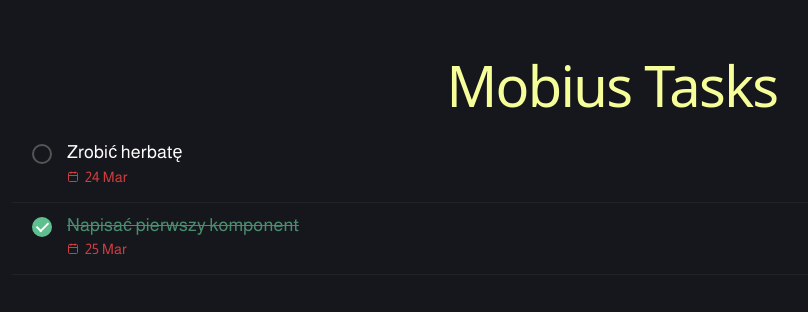
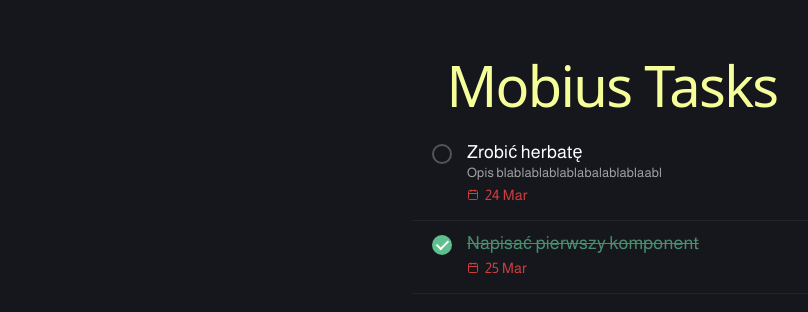
Before and after one commit to mobius-group-project/mobius, a React (Vite) app: page / in a window 1280 px wide. Shown: the top 312 px of the page, without its empty margins (28-836 px from the left). Built offline with nearby package versions, Linux system fonts and the light colour scheme.

Commit message:
MG-6: implement TaskList component

```diff
--- a/src/App.tsx
+++ b/src/App.tsx
@@ -1,4 +1,4 @@
-import TaskItem, { type ITask } from './components/taskSystem/TaskItem';
+import TaskList from './components/taskSystem/TaskList';
 import { useTasks } from './hooks/useTasks';
 
 function App() {
@@ -9,9 +9,10 @@ const { tasks, toggleTask } = useTasks();
       <h1 style={{ color: 'var(--color-primary)' }}>Mobius Tasks</h1>
 
       <div className="task-list">
-        {tasks.map(t => (
-          <TaskItem key={t.id} task={t} onToggle={() => toggleTask(t.id)} />
-        ))}
+       <TaskList
+        tasks={tasks}
+        onToggleTask={toggleTask}
+      />
       </div>
     </main>
   );
--- a/src/components/taskSystem/TaskItem.tsx
+++ b/src/components/taskSystem/TaskItem.tsx
@@ -7,6 +7,7 @@ export interface ITask {
   title: string;
   isDone: boolean;
   deadline: string;
+  description?: string;
 }
 
 interface Props {
@@ -29,6 +30,12 @@ const TaskItem: React.FC<Props> = ({ task, onToggle }) => {
           {task.title}
         </span>
 
+        {task.description && (
+         <p className="task-description">
+             {task.description}
+        </p>
+  )}
+
         <div className="task-deadline">
           <Calendar size={12} className="calendar-icon" />
           <span className="deadline-date">{task.deadline}</span>
--- a/src/components/taskSystem/TaskList.tsx
+++ b/src/components/taskSystem/TaskList.tsx
@@ -0,0 +1,31 @@
+import React from 'react';
+import TaskItem, { type ITask } from './TaskItem';
+import './styles/TaskList.css';
+
+interface Props {
+  tasks: ITask[];
+  onToggleTask: (id: string) => void;
+}
+
+const TaskList: React.FC<Props> = ({ tasks, onToggleTask }) => {
+  return (
+    <div className="task-list">
+      {tasks.length > 0 ? (
+        tasks.map((task) => (
+          <TaskItem
+            key={task.id}
+            task={task}
+            onToggle={() => onToggleTask(task.id)}
+          />
+        ))
+      ) : (
+        <>
+          <div className="task-item-empty" />
+          <div className="task-item-empty" />
+        </>
+      )}
+    </div>
+  );
+};
+
+export default TaskList;
--- a/src/components/taskSystem/styles/TaskItem.css
+++ b/src/components/taskSystem/styles/TaskItem.css
@@ -46,6 +46,7 @@
   display: flex;
   flex-direction: column;
   gap: 0px;
+  align-items: flex-start;
 }
 
 .task-title {
@@ -79,3 +80,17 @@
   color: var(--color-negative);
   font-weight: 500;
 }
+
+.task-description {
+  margin: 0;
+  font-size: 13px;
+  color: #ffffff;
+  opacity: 0.6;
+  line-height: 1.4;
+  font-weight: 400;
+}
+
+.is-done + .task-description {
+  text-decoration: none;
+  opacity: 0.3;
+}
--- a/src/components/taskSystem/styles/TaskList.css
+++ b/src/components/taskSystem/styles/TaskList.css
@@ -0,0 +1,23 @@
+.task-list {
+  display: flex;
+  flex-direction: column;
+  width: 100%;
+  max-width: 400px;
+  margin: 0 auto;
+}
+
+.task-item-empty {
+  height: 64px;
+  width: 100%;
+  border-bottom: 1px solid rgba(255, 255, 255, 0.05);
+  background: transparent;
+  transition: background-color 0.3s ease;
+}
+
+.task-item-empty:last-child {
+  border-bottom: none;
+}
+
+.task-item-empty:hover {
+  background: rgba(255, 255, 255, 0.02);
+}
--- a/src/hooks/useTasks.ts
+++ b/src/hooks/useTasks.ts
@@ -3,7 +3,7 @@ import { type ITask } from '../components/taskSystem/TaskItem';
 
 export const useTasks = () => {
   const [tasks, setTasks] = useState<ITask[]>([
-    { id: '1', title: 'Zrobić herbatę', isDone: false, deadline: '24 Mar' },
+    { id: '1', title: 'Zrobić herbatę', isDone: false, deadline: '24 Mar', description: 'Opis blablablablablabalablablaabl', },
     { id: '2', title: 'Napisać pierwszy komponent', isDone: true, deadline: '25 Mar' },
   ]);
 
```
